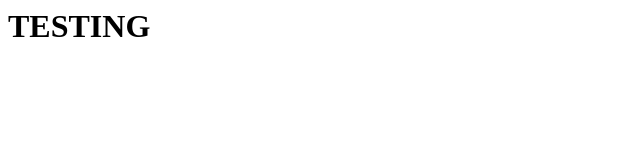
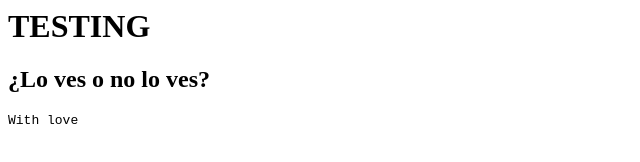
Before and after one commit to alejandrobolano/git-page, a plain HTML site: page index.html in a window 1280 px wide. Shown: the whole page, without its empty margins (0-640 px from the left). Drawn offline with Linux system fonts and the light colour scheme.

Commit message:
second commit

```diff
--- a/index.html
+++ b/index.html
@@ -1 +1,5 @@
 <h1>TESTING</h1>
+
+<h2>¿Lo ves o no lo ves?</h2>
+
+<code>With love</code>
```
